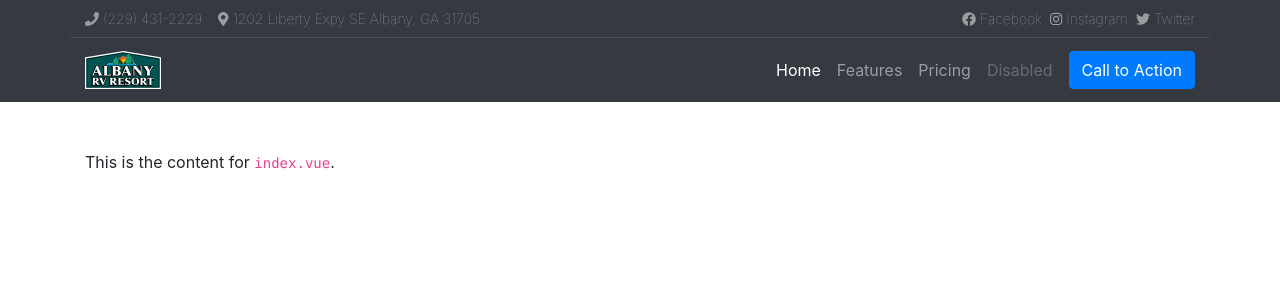
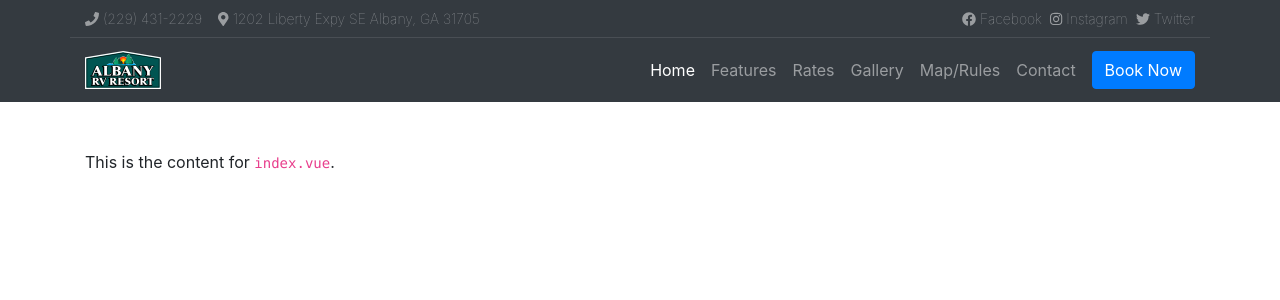
Before and after one commit to brandonptucker/albanyrvresort.com, a Nuxt app: page / in a window 1280 px wide. Shown: the top 300 px of the page. Built offline with nearby package versions, Linux system fonts and the light colour scheme.

Commit message:
Update navbar links

```diff
--- a/components/Navbar.vue
+++ b/components/Navbar.vue
@@ -6,7 +6,7 @@
         href="#"><img src="~/assets/logo.png"></a>
       <a
         class="btn btn-primary d-sm-block d-md-none mr-2"
-        href="#">Call to Action</a>
+        href="#">Book Now</a>
       <button
         class="navbar-toggler"
         type="button"
@@ -29,14 +29,20 @@
             href="#">Features</a>
           <a
             class="nav-item nav-link"
-            href="#">Pricing</a>
+            href="#">Rates</a>
           <a
-            class="nav-item nav-link disabled"
-            href="#">Disabled</a>
+            class="nav-item nav-link"
+            href="#">Gallery</a>
+          <a
+            class="nav-item nav-link"
+            href="#">Map/Rules</a>
+          <a
+            class="nav-item nav-link"
+            href="#">Contact</a>
         </div>
         <a
           class="btn btn-primary d-none d-md-block"
-          href="#">Call to Action</a>
+          href="#">Book Now</a>
       </div>
     </div>
   </nav>
```
